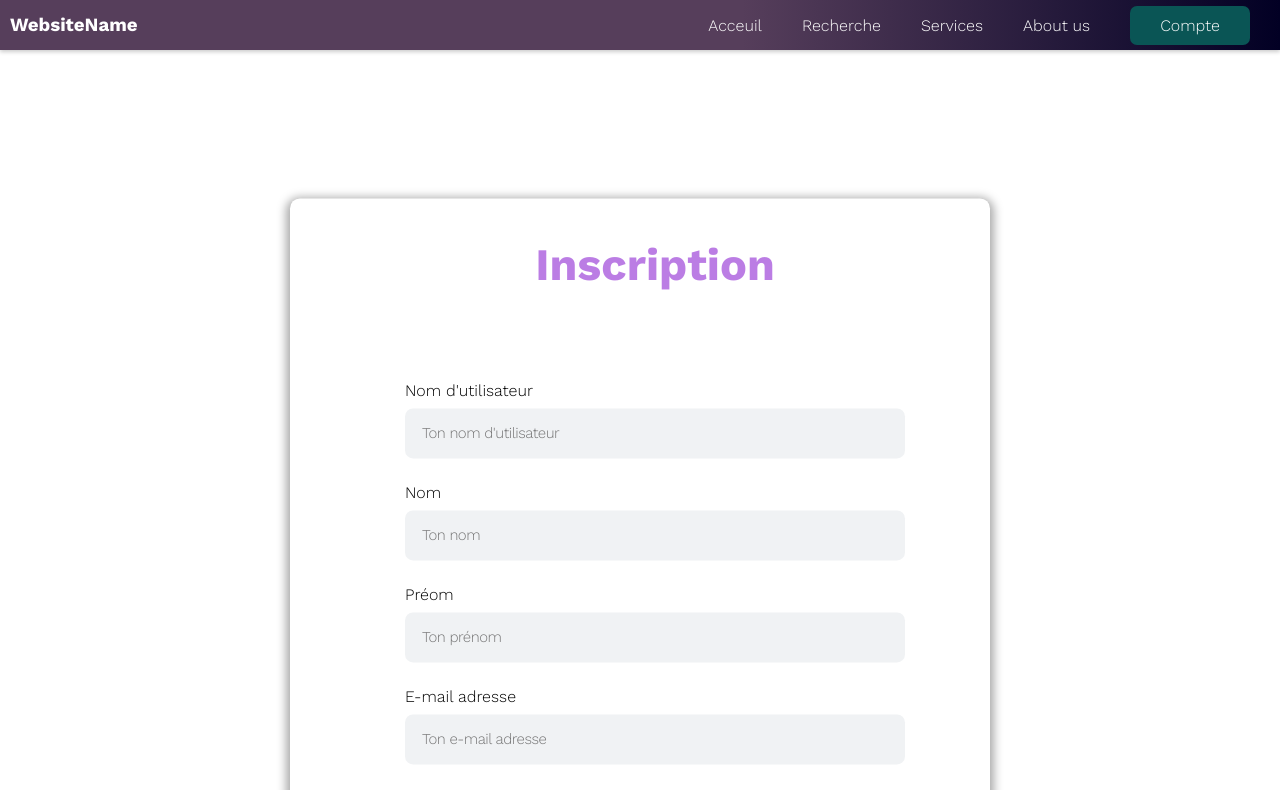
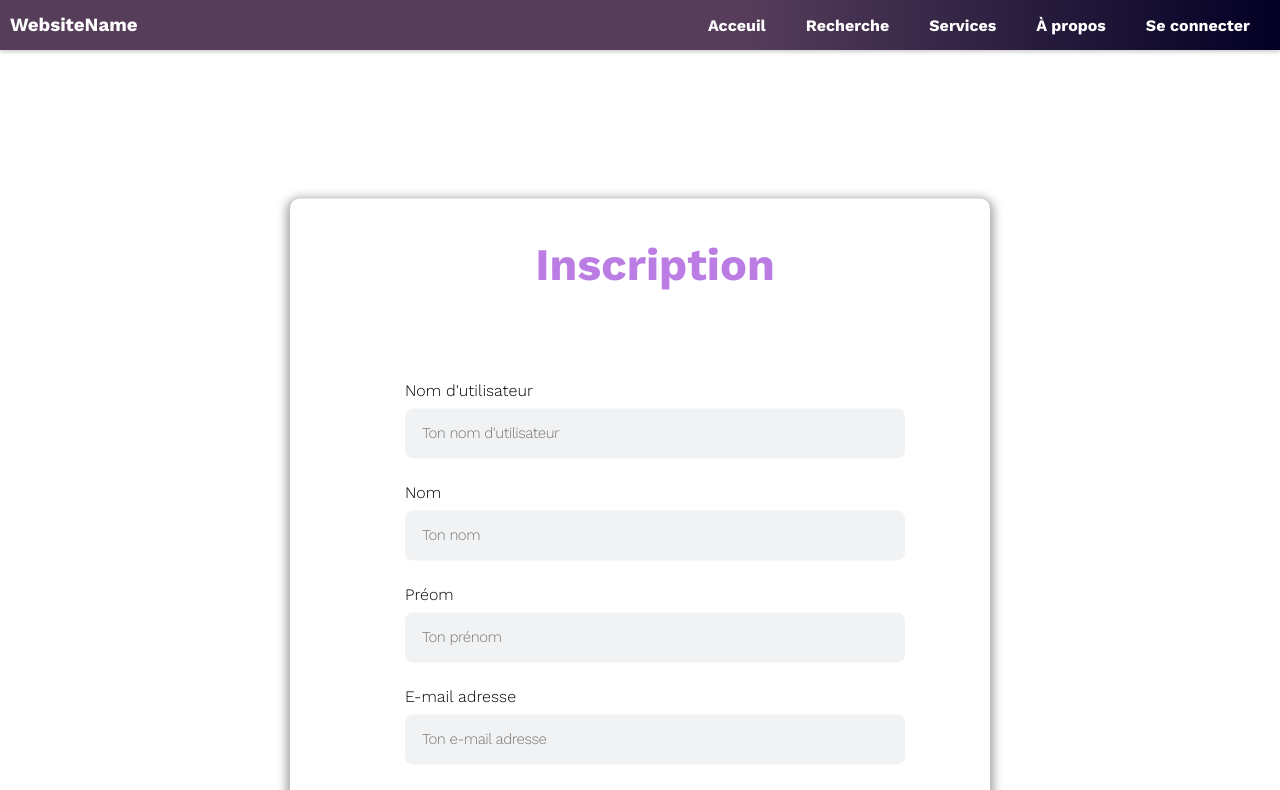
Before and after one commit to ChaabouniMed/AppServices, a React (Vite) app in the folder client/: page / in a window 1280 px wide. Shown: the top 790 px of the page. Built offline with nearby package versions, Linux system fonts and the light colour scheme.

Commit message:
updated navbar

```diff
--- a/client/src/App.jsx
+++ b/client/src/App.jsx
@@ -10,6 +10,7 @@ function App() {
 
   return (
     <div>
+      <Navbar />
       <FormNewAcc />
       <FormSeConn />
       <AllCards />
--- a/client/src/components/Footer.jsx
+++ b/client/src/components/Footer.jsx
@@ -10,7 +10,7 @@ export default function Footer()
                 <li className="footer-link"><img src="../../../public/images/linkedin.png" className="socialmedia-logo"/>Mohamed Chaabouni</li>
                 <li className="footer-link"><img src="../../../public/images/linkedin.png" className="socialmedia-logo"/>Mahdi Ayadi</li>
             </ul> */}
-            <div className="footer-bottom">
+            <div className="footer-bottom" id="footer">
                 Copyright © 2022
             </div>
         </div>
--- a/client/src/components/Navbar.css
+++ b/client/src/components/Navbar.css
@@ -17,15 +17,21 @@
 {
     margin-right: auto;
 }
-.nav>ul
+.nav>ul ,.navbar-dropdown
 {
     list-style: none;
 }
 
-.nav>ul>li
+.navbar-links>li
 {
+    transition: 0.8s;
     display: inline-block;
     padding: 0 20px ;
+    font-weight: bold;
+}
+.navbar-items
+{
+    transition: 0.8s;
 }
 /* .navbar-dropdown-button
 {
@@ -45,14 +51,18 @@
     margin-right: auto;
     cursor: pointer;
 }
-
+.navbar-dropdown>li
+{
+    transition: 0.8s;
+    padding: 0 20px ;
+    font-weight: bold;
+}
 .navbar-dropdown-items
 {
 
     display: flex;
     justify-content: center;
     align-items: center;
-    height: 50px;
     border-radius: 7px;
     background: var(--secondarycolor);
     color: white;
@@ -64,10 +74,17 @@
 {
     background : #040225;
 }
-.navbar-dropdown-button
+ .navbar-item:hover
 {
+    background: var(--secondarycolor);
+    visibility: none;
+    transition: 0.4s;
+    border-radius: 7px;
     cursor: pointer;
-    background:  var(--secondarycolor) ;
-    border-radius: 7px;
     padding: 10px 30px;
 }
+.navbar-menu
+{
+    display: flex;
+    flex-direction: column;
+}
--- a/client/src/components/Navbar.jsx
+++ b/client/src/components/Navbar.jsx
@@ -3,36 +3,15 @@ import './Navbar.css'
 
 export default function Navbar()
             {
-                function DropDownItems(props)
-                    {
-                        if (props.ShowMenu)
-                            return (<p></p>)
-                        else
-                            return(
-                            <ul className="navbar-dropdown-all-items">
-                            <li className="navbar-dropdown-items">Se&nbsp;connecter</li>
-                            <li className="navbar-dropdown-items">Creer&nbsp;un&nbsp;compte</li>
-                            </ul>)
-                    }
-                const [ShowMenu,SetShowMenu]=React.useState(true)
-                function toggleshowmenu()
-                {
-                    SetShowMenu((prev)=>!prev)
-                }
                 return (
                     <div className="nav">
                         <h3 className="nav-logo">WebsiteName</h3>
-                        <ul>
-                            <li>Acceuil</li>
-                            <li>Recherche</li>
-                            <li>Services</li>
-                            <li>About us</li>
-                            <li>
-                        <div className="navbar-dropdown">
-                            <p className="navbar-dropdown-button" onClick={toggleshowmenu}>Compte</p>
-                            <DropDownItems ShowMenu={ShowMenu} />
-                        </div>
-                        </li>
+                        <ul className="navbar-links">
+                            <li className="navbar-item"><a href="#top" >Acceuil</a></li>
+                            <li className="navbar-item">Recherche</li>
+                            <li className="navbar-item">Services</li>
+                            <li className="navbar-item"><a href="#footer" >À propos</a></li>
+                            <li className="navbar-item">Se connecter</li>
                         </ul>
                     </div>
                     )
--- a/client/src/components/formulaire/FormNewAcc.jsx
+++ b/client/src/components/formulaire/FormNewAcc.jsx
@@ -25,7 +25,6 @@ export default function FormNewAcc(){
     }
     return(
         <div>
-            <Navbar />
             <div className='container1'>
                 <div className="form--container">
                     <h1 className='title'>Inscription</h1>
--- a/client/src/index.css
+++ b/client/src/index.css
@@ -52,3 +52,8 @@ button:hover{
   transition: .3s;
   margin-bottom: 100px;
 }
+a
+{
+  text-decoration: none;
+  color: white;
+}
```
